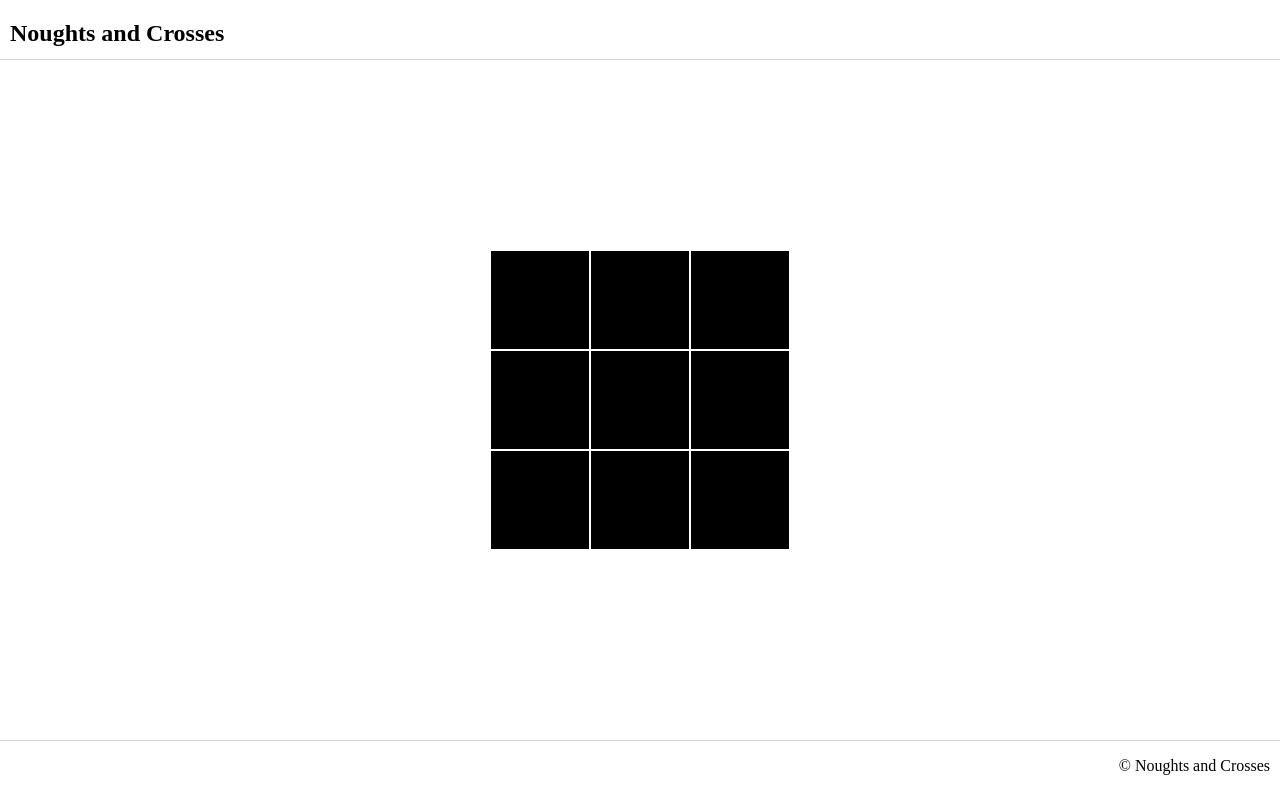
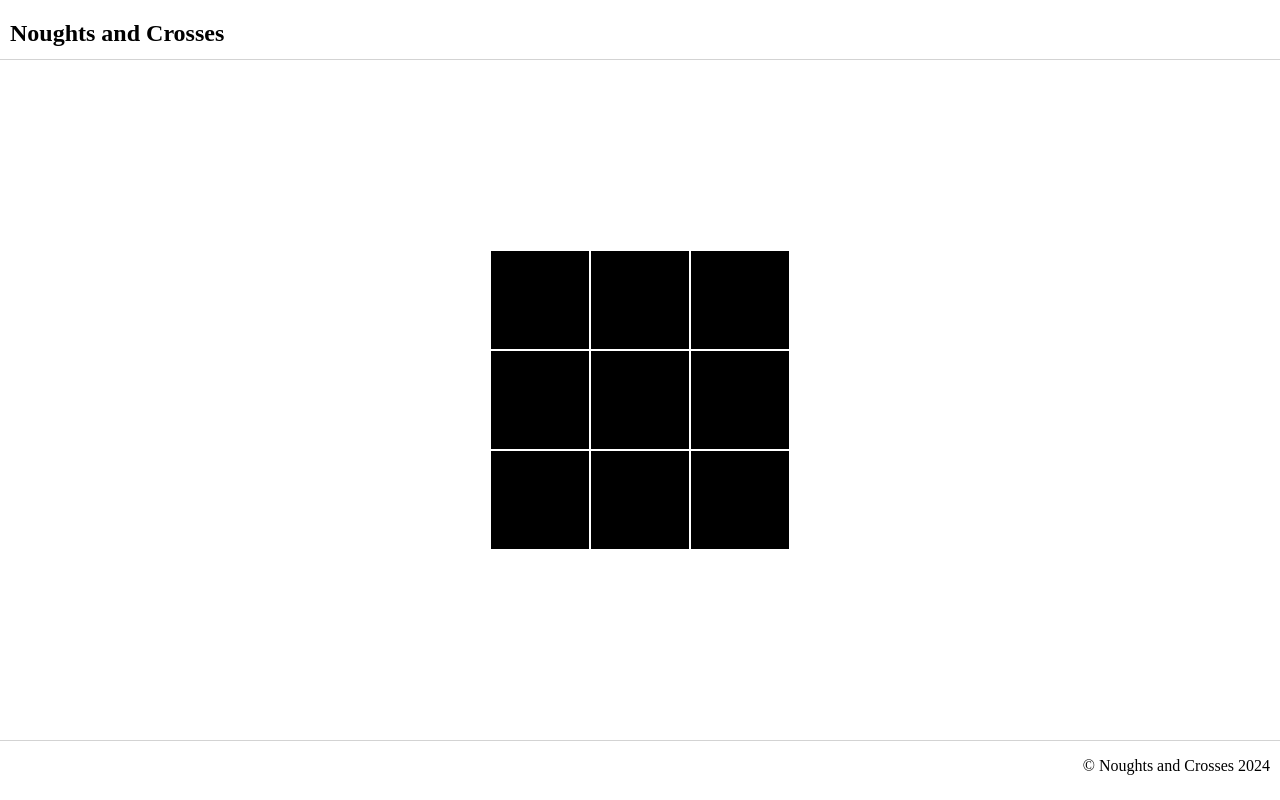
Before and after one commit to JosephineLucy/noughts-and-crosses-fe, a React (Vite) app: page / in a window 1280 px wide. Built offline with nearby package versions, Linux system fonts and the light colour scheme.

Commit message:
added current year to footer

```diff
--- a/src/pages/home/index.tsx
+++ b/src/pages/home/index.tsx
@@ -5,11 +5,12 @@ import Header from '../../components/Header'
 import { AppLabels, NUM_OF_BOARD_SPACES } from '../../constants/constants'
 
 const Home: React.FC = () => {
+  const currentYear: string = String(new Date().getFullYear())
   return (
     <section className="home">
       <Header title={AppLabels.title} />
       <GameBoard numOfBoardSpaces={NUM_OF_BOARD_SPACES} />
-      <Footer title={`© ${AppLabels.title}`} />
+      <Footer title={`© ${AppLabels.title} ${currentYear}`} />
     </section>
   )
 }
```
